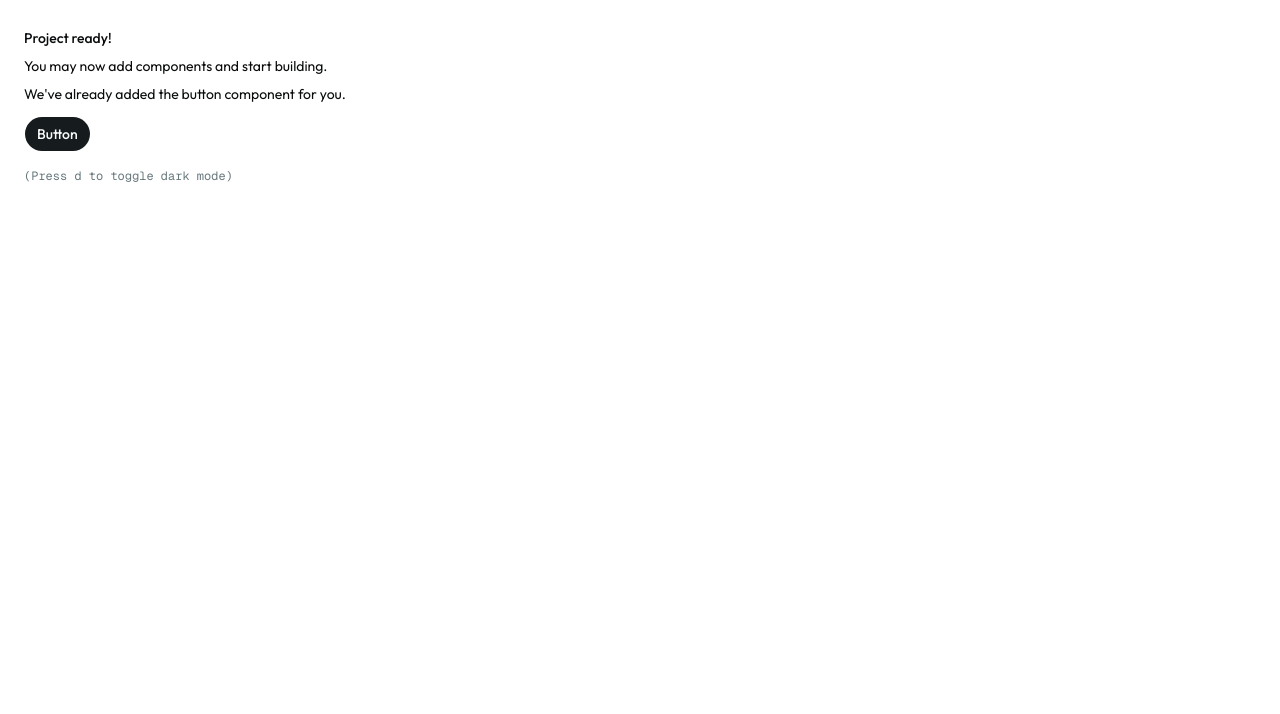
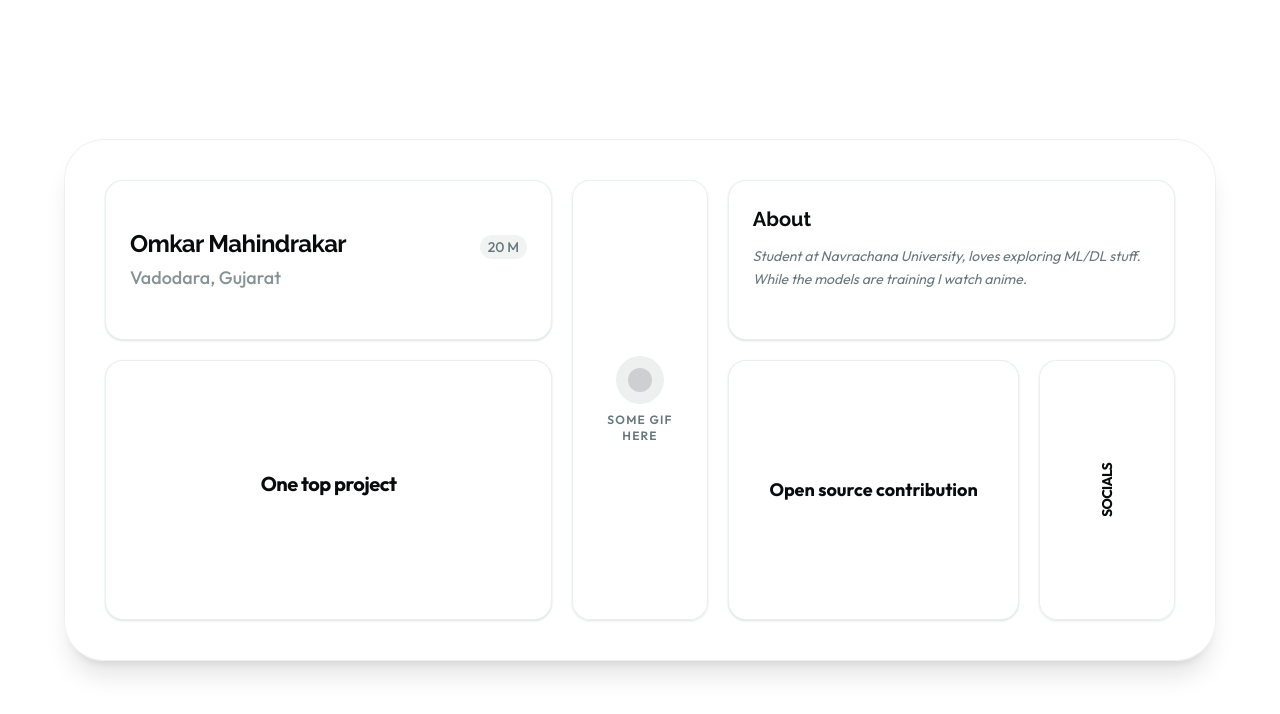
Before and after one commit to ArceusOmkar7/portfolio-or-sm, a Next.js app: page / in a window 1280 px wide. Shown: the top 714 px of the page. Built offline with nearby package versions, Linux system fonts and the light colour scheme.

Commit message:
fixed bento grid

```diff
--- /dev/null
+++ b/app/components/BentoCard.tsx
@@ -0,0 +1,104 @@
+import * as React from "react"
+import { cva, type VariantProps } from "class-variance-authority"
+import { Slot } from "radix-ui"
+
+import { cn } from "@/lib/utils"
+
+/**
+ * Span value for grid columns or rows.
+ * Can be a number (e.g., 2) or "auto".
+ */
+type SpanValue = number | "auto"
+
+const bentoCardVariants = cva(
+	"relative overflow-hidden rounded-2xl border border-border/70 bg-card text-card-foreground shadow-sm transition-all duration-200",
+	{
+		variants: {
+			padding: {
+				none: "",
+				sm: "p-4",
+				md: "p-6",
+				lg: "p-8",
+			},
+			interactive: {
+				true: "hover:shadow-md hover:border-border/100 hover:-translate-y-0.5 focus-visible:outline-none focus-visible:ring-2 focus-visible:ring-ring/40 active:scale-[0.98]",
+				false: "",
+			},
+			surface: {
+				solid: "bg-card",
+				glass: "bg-card/70 backdrop-blur-md supports-[backdrop-filter]:bg-card/60",
+			},
+		},
+		defaultVariants: {
+			padding: "md",
+			interactive: false,
+			surface: "solid",
+		},
+	}
+)
+
+export interface BentoCardProps
+	extends React.HTMLAttributes<HTMLDivElement>,
+		VariantProps<typeof bentoCardVariants> {
+	/** Number of columns the card should span */
+	colSpan?: SpanValue
+	/** Number of rows the card should span */
+	rowSpan?: SpanValue
+	/** If true, the card will render its child as the root element (using Radix Slot) */
+	asChild?: boolean
+}
+
+/**
+ * Utility to convert span value to CSS grid property
+ */
+function toSpan(value?: SpanValue) {
+	if (!value || value === "auto") return undefined
+	return `span ${value}`
+}
+
+/**
+ * BentoCard is a flexible container for items within a BentoGrid.
+ * It supports various padding levels, interactive states, and surfaces.
+ */
+const BentoCard = React.forwardRef<HTMLDivElement, BentoCardProps>(
+	(
+		{
+			colSpan,
+			rowSpan,
+			asChild = false,
+			className,
+			style,
+			padding,
+			interactive,
+			surface,
+			...props
+		},
+		ref
+	) => {
+		const Comp = asChild ? Slot.Root : "div"
+
+		// Combine explicit spans with any custom styles
+		const spanStyle: React.CSSProperties = {
+			...(colSpan ? { gridColumn: toSpan(colSpan) } : {}),
+			...(rowSpan ? { gridRow: toSpan(rowSpan) } : {}),
+			...style,
+		}
+
+		return (
+			<Comp
+				ref={ref}
+				data-slot="bento-card"
+				className={cn(
+					bentoCardVariants({ padding, interactive, surface }),
+					className
+				)}
+				style={spanStyle}
+				{...props}
+			/>
+		)
+	}
+)
+
+BentoCard.displayName = "BentoCard"
+
+export { BentoCard, bentoCardVariants }
--- a/app/page.tsx
+++ b/app/page.tsx
@@ -1,19 +1,105 @@
-import { Button } from "@/components/ui/button"
+import { BentoGridContainer } from "./components/BentoGridContainer"
+import { BentoCard } from "./components/BentoCard"
 
 export default function Page() {
   return (
-    <div className="flex min-h-svh p-6">
-      <div className="flex max-w-md min-w-0 flex-col gap-4 text-sm leading-loose">
-        <div>
-          <h1 className="font-medium">Project ready!</h1>
-          <p>You may now add components and start building.</p>
-          <p>We&apos;ve already added the button component for you.</p>
-          <Button className="mt-2">Button</Button>
-        </div>
-        <div className="font-mono text-xs text-muted-foreground">
-          (Press <kbd>d</kbd> to toggle dark mode)
-        </div>
+    <main className="min-h-screen bg-background flex items-center justify-center p-4 sm:p-8 md:p-12">
+      {/*
+        Outer container to mimic the rounded border from the sketch.
+        The max-width ensures it looks like a card on larger screens.
+      */}
+      <div className="w-full max-w-6xl rounded-[2.5rem] border border-border/60 bg-card/30 p-6 shadow-xl backdrop-blur-sm sm:p-10">
+
+        <BentoGridContainer
+          gap={20}
+          dense={false}
+          className="grid-cols-1 sm:grid-cols-7 sm:[grid-template-rows:160px_260px]"
+        >
+          {/*
+            Top-Left: Name & Location Card
+            Spans 3 columns in the first row.
+          */}
+          <BentoCard
+            interactive
+            className="flex flex-col justify-center gap-1 sm:col-span-3 sm:row-start-1"
+          >
+            <div className="flex items-baseline justify-between">
+              <h1 className="text-2xl font-bold tracking-tight font-heading text-foreground">Omkar Mahindrakar</h1>
+              <span className="text-sm font-medium text-muted-foreground bg-muted px-2 py-0.5 rounded-full">20 M</span>
+            </div>
+            <p className="text-lg text-muted-foreground/80 font-medium">Vadodara, Gujarat</p>
+          </BentoCard>
+
+          {/*
+            Center: GIF/Visual Card
+            Spans 1 column and 2 rows (tall card) to match the verticality in the sketch.
+          */}
+          <BentoCard
+            surface="glass"
+            interactive
+            className="flex items-center justify-center text-center sm:col-span-1 sm:col-start-4 sm:row-span-2"
+          >
+            <div className="flex flex-col items-center gap-2">
+              <div className="w-12 h-12 rounded-full bg-primary/10 flex items-center justify-center animate-pulse">
+                <div className="w-6 h-6 rounded-full bg-primary/20" />
+              </div>
+              <p className="text-xs font-semibold uppercase tracking-widest text-muted-foreground">Some GIF Here</p>
+            </div>
+          </BentoCard>
+
+          {/*
+            Top-Right: About Card
+            Spans 3 columns in the first row.
+          */}
+          <BentoCard
+            interactive
+            className="flex flex-col gap-3 sm:col-span-3 sm:col-start-5 sm:row-start-1"
+          >
+            <h2 className="text-xl font-bold font-heading text-foreground">About</h2>
+            <p className="text-sm leading-relaxed text-muted-foreground italic">
+              Student at Navrachana University, loves exploring ML/DL stuff.
+              While the models are training I watch anime.
+            </p>
+          </BentoCard>
+
+          {/*
+            Bottom-Left: Major Project Card
+            Spans 3 columns in the second row.
+          */}
+          <BentoCard
+            interactive
+            className="flex items-center justify-center group sm:col-span-3 sm:row-start-2"
+          >
+            <div className="text-center">
+              <p className="text-xl font-bold tracking-tight group-hover:text-primary transition-colors text-foreground">One top project</p>
+              <div className="mt-2 h-1 w-0 group-hover:w-full bg-primary/40 transition-all duration-300 mx-auto rounded-full" />
+            </div>
+          </BentoCard>
+
+          {/*
+            Bottom-Right (Inner): Open Source Card
+            Spans 2 columns in the second row.
+          */}
+          <BentoCard
+            interactive
+            className="flex items-center justify-center sm:col-span-2 sm:col-start-5 sm:row-start-2"
+          >
+            <p className="text-lg font-bold text-center text-foreground">Open source contribution</p>
+          </BentoCard>
+
+          {/*
+            Bottom-Right (Edge): Socials Card
+            Spans 1 column in the second row.
+          */}
+          <BentoCard
+            interactive
+            surface="glass"
+            className="flex items-center justify-center sm:col-span-1 sm:col-start-7 sm:row-start-2"
+          >
+            <p className="text-sm font-bold rotate-0 sm:-rotate-90 uppercase tracking-tighter text-foreground">Socials</p>
+          </BentoCard>
+        </BentoGridContainer>
       </div>
-    </div>
+    </main>
   )
 }
```
Also changed, not shown: app/components/BentoGridContainer.tsx (+20 -1 lines), 1 other file (tests, documents, lock files or other folders).
